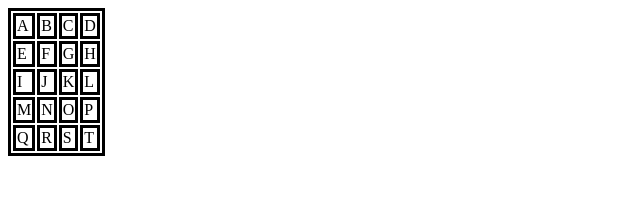
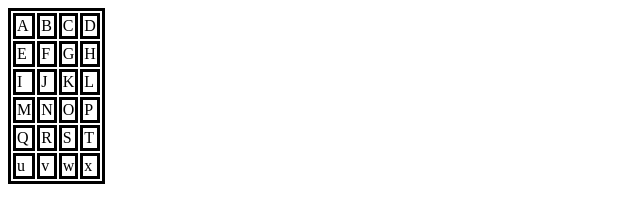
Before and after one commit to Adri-Bagas/Assessment, a plain HTML site: page index.html in a window 1280 px wide. Shown: the whole page, without its empty margins (0-640 px from the left). Drawn offline with Linux system fonts and the light colour scheme.

Commit message:
Tambah table

```diff
--- a/index.html
+++ b/index.html
@@ -39,6 +39,13 @@
             <td>S</td>
             <td>T</td>
         </tr>
+
+        <tr>
+            <td>u</td>
+            <td>v</td>
+            <td>w</td>
+            <td>x</td>
+        </tr>
     </table>
 </body>
 </html>
```
